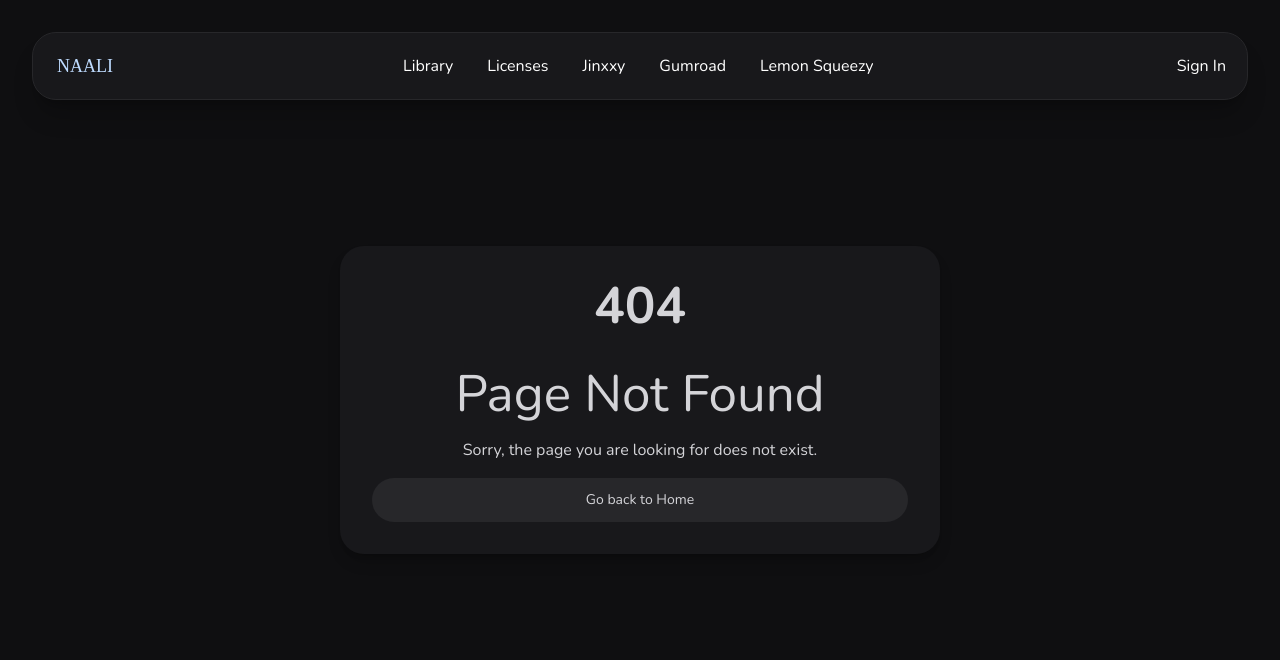
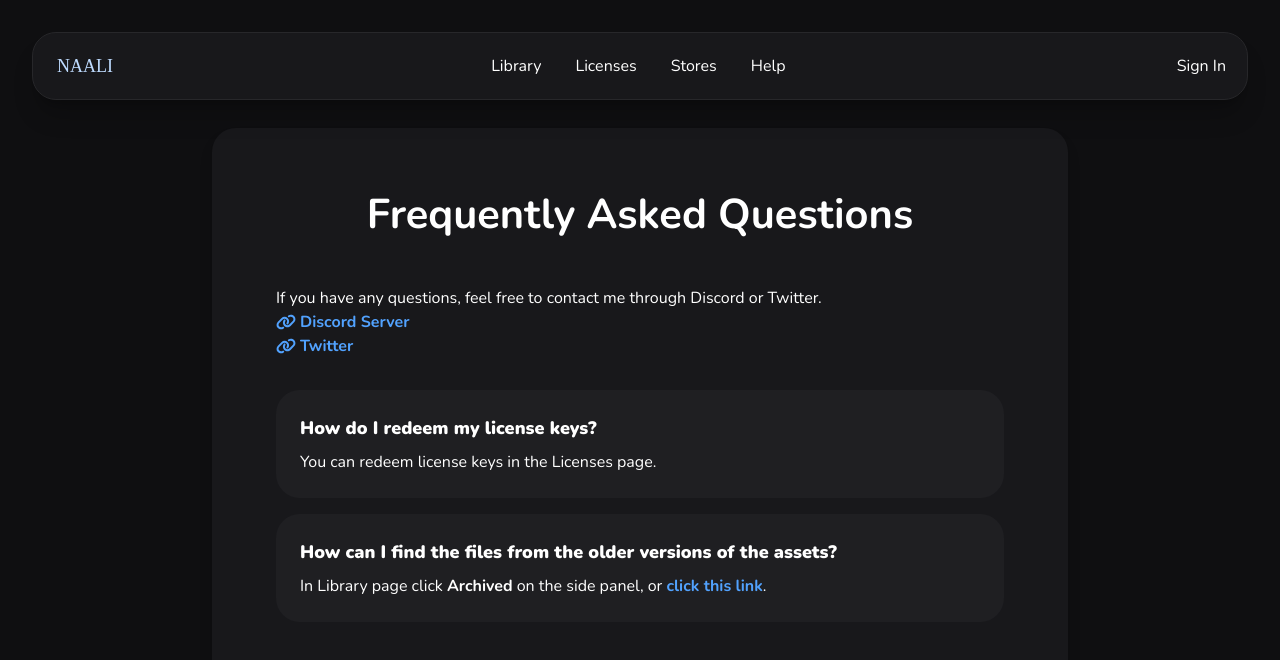
Before and after one commit to Marakusa/app-marakusa-me, a React (Vite) app: page /docs/faq in a window 1280 px wide. Before the commit this address had no page. Shown: the top 660 px of the page. Built offline with nearby package versions, Linux system fonts and the light colour scheme; a web font is replaced by a local one.

Commit message:
Add docs page

```diff
--- a/src/App.tsx
+++ b/src/App.tsx
@@ -12,6 +12,8 @@ import NotFound from "./pages/NotFound";
 import Resources from "./pages/Resources";
 import TermsOfService from "./pages/TermsOfService";
 import RedeemTutorial from "./pages/RedeemTutorial";
+import Docs from "./pages/Docs";
+import Faq from "./pages/Faq";
 
 export default function App() {
   return (
@@ -32,6 +34,8 @@ export default function App() {
           <Route path="/tos" element={<TermsOfService />} />
           <Route path="/product/:currentProductId" element={<Library />} />
           <Route path="/tutorial/redeem" element={<RedeemTutorial />} />
+          <Route path="/docs" element={<Docs />} />
+          <Route path="/docs/faq" element={<Faq />} />
           <Route path="*" element={<NotFound />} />
         </Routes>
       </ProfileProvider>
--- a/src/Header.tsx
+++ b/src/Header.tsx
@@ -55,9 +55,8 @@ function Header() {
     const links = [
         { to: "/", label: "Library" },
         { to: "/licenses", label: "Licenses" },
-        { to: "https://jinxxy.com/Marakusa/products", label: "Jinxxy", external: true },
-        { to: "https://marakusa.gumroad.com", label: "Gumroad", external: true },
-        { to: "https://marakusa.lemonsqueezy.com", label: "Lemon Squeezy", external: true },
+        { to: "https://store.marakusa.me", label: "Stores", external: true },
+        { to: "/docs", label: "Help" },
     ];
 
     const profileLinks = [
--- /dev/null
+++ b/src/pages/Docs.tsx
@@ -0,0 +1,41 @@
+import { Link } from "react-router-dom";
+
+function Docs() {
+    return (
+        <div className="md:max-w-4xl mx-auto py-5 md:px-5 my-27">
+            <div className="bg-zinc-900 text-white w-full sm:rounded-3xl shadow-lg shadow-black/20 p-8 md:px-16 md:pb-16 text-left">
+
+                <h2 className="text-2xl text-center font-bold mb-4">Documentation</h2>
+
+                <div className="grid sm:grid-cols-2 gap-4">
+
+                    <div className="bg-zinc-800/50 p-6 rounded-3xl mb-4 gap-2 flex flex-col h-fit">
+                        <div>
+                            <Link to="/docs/faq" className="text-blue-400 hover:underline font-bold">FAQ</Link>
+                            <p className="text-sm text-zinc-400">Frequently Asked Questions</p>
+                        </div>
+                        <div>
+                            <Link to="/tos" className="text-blue-400 hover:underline font-bold">Terms of Service</Link>
+                            <p className="text-sm text-zinc-400">Terms of Service</p>
+                        </div>
+                    </div>
+
+                    <div className="bg-zinc-800/50 p-6 rounded-3xl mb-4 gap-2 flex flex-col h-fit">
+                        <div>
+                            <Link to="/resources" className="text-blue-400 hover:underline font-bold">Resources</Link>
+                            <p className="text-sm text-zinc-400">Required packages for uploading</p>
+                        </div>
+                        <div>
+                            <Link to="/tutorial/redeem" className="text-blue-400 hover:underline font-bold">How do I redeem my purchase?</Link>
+                            <p className="text-sm text-zinc-400">How to redeem your purchases</p>
+                        </div>
+                    </div>
+
+                </div>
+
+            </div>
+        </div>
+    );
+}
+
+export default Docs;
--- /dev/null
+++ b/src/pages/Faq.tsx
@@ -0,0 +1,60 @@
+import { FaLink } from "react-icons/fa6";
+import { Link } from "react-router-dom";
+
+const questions = [
+    {
+        question: "How do I redeem my license keys?",
+        answer: "You can redeem license keys in the Licenses page.",
+    },
+    {
+        question: "How can I find the files from the older versions of the assets?",
+        answer: (
+            <>
+                In Library page click <strong>Archived</strong> on the side panel, or{" "}
+                <Link to="/archived" className="text-blue-400 hover:underline inline-block font-bold">
+                    click this link
+                </Link>.
+            </>
+        ),
+    },
+];
+
+function Faq() {
+    return (
+        <div className="md:max-w-4xl mx-auto py-5 md:px-5 my-27">
+            <div className="bg-zinc-900 text-white w-full sm:rounded-3xl shadow-lg shadow-black/20 p-8 md:px-16 md:pb-16 text-left">
+
+                <h2 className="text-2xl text-center font-bold mb-4">Frequently Asked Questions</h2>
+                <p>If you have any questions, feel free to contact me through Discord or Twitter.</p>
+                <a
+                    href="https://discord.gg/47SrTE3Spw"
+                    target="_blank"
+                    rel="noopener noreferrer"
+                    className="text-blue-400 hover:underline flex items-center gap-1 font-bold"
+                >
+                    <FaLink className="w-5 h-5 min-w-5" /> Discord Server
+                </a>
+                <a
+                    href="https://twitter.com/Marakusa_"
+                    target="_blank"
+                    rel="noopener noreferrer"
+                    className="text-blue-400 hover:underline flex items-center gap-1 font-bold"
+                >
+                    <FaLink className="w-5 h-5 min-w-5" /> Twitter
+                </a>
+
+                <div className="gap-4 flex flex-col mt-8">
+                    {questions.map((q, index) => (
+                        <div key={index} className="bg-zinc-800/50 p-6 rounded-3xl gap-2 flex flex-col h-fit">
+                            <p className="text-lg font-black">{q.question}</p>
+                            <p>{q.answer}</p>
+                        </div>
+                    ))}
+                </div>
+
+            </div>
+        </div>
+    );
+}
+
+export default Faq;
--- a/src/pages/Resources.tsx
+++ b/src/pages/Resources.tsx
@@ -40,9 +40,11 @@ const Resources: React.FC = () => {
 
     return (
         <div>
-            <div className="max-w-3xl mx-auto p-5 my-27">
-                <div className="bg-zinc-900 text-white w-full rounded-3xl shadow-lg shadow-black/20 p-5">
-                    <h1 className="text-2xl font-bold mb-4">VRChat Resources</h1>
+            <div className="md:max-w-4xl mx-auto py-5 md:px-5 my-27">
+                <div className="bg-zinc-900 text-white w-full sm:rounded-3xl shadow-lg shadow-black/20 p-8 md:px-16 md:pb-16 text-left">
+
+                    <h2 className="text-2xl text-center font-bold mb-4">VRChat Resources</h2>
+
                     <p>These packages are required for uploading the avatar.</p>
                     <p className="mt-4">Make sure to download the latest versions of these packages. The links below will take you to the official documentation and download pages.</p>
                     <table className="w-full border-collapse mt-4 rounded-3xl overflow-hidden">
@@ -86,7 +88,9 @@ const Resources: React.FC = () => {
                             ))}
                         </tbody>
                     </table>
-                    <h2 className="text-xl font-semibold mt-6 mb-3">Optional</h2>
+
+                    <p className="text-2xl text-start font-bold mt-8 mb-4">Optional</p>
+
                     <p>These packages are optional and include additional features.</p>
                     <table className="w-full border-collapse mt-4 rounded-3xl overflow-hidden">
                         <thead>
--- a/src/pages/TermsOfService.tsx
+++ b/src/pages/TermsOfService.tsx
@@ -3,9 +3,11 @@ import React from 'react';
 const TermsOfService: React.FC = () => {
     return (
         <div>
-            <div className="max-w-3xl mx-auto p-5 my-27">
-                <div className="bg-zinc-900 text-white w-full rounded-3xl shadow-lg shadow-black/20 p-5 text-left">
+            <div className="md:max-w-4xl mx-auto py-5 md:px-5 my-27">
+                <div className="bg-zinc-900 text-white w-full sm:rounded-3xl shadow-lg shadow-black/20 p-8 md:px-16 md:pb-16 text-left">
+
                     <h2 className="text-2xl text-center font-bold mb-4">Terms of Service</h2>
+
                     <h3 className="text-xl font-semibold mt-6">You May:</h3>
                     <ul className="list-disc list-inside m-4">
                         <li>Use the avatar in VRChat, Resonite, or similar compatible platforms.</li>
```
